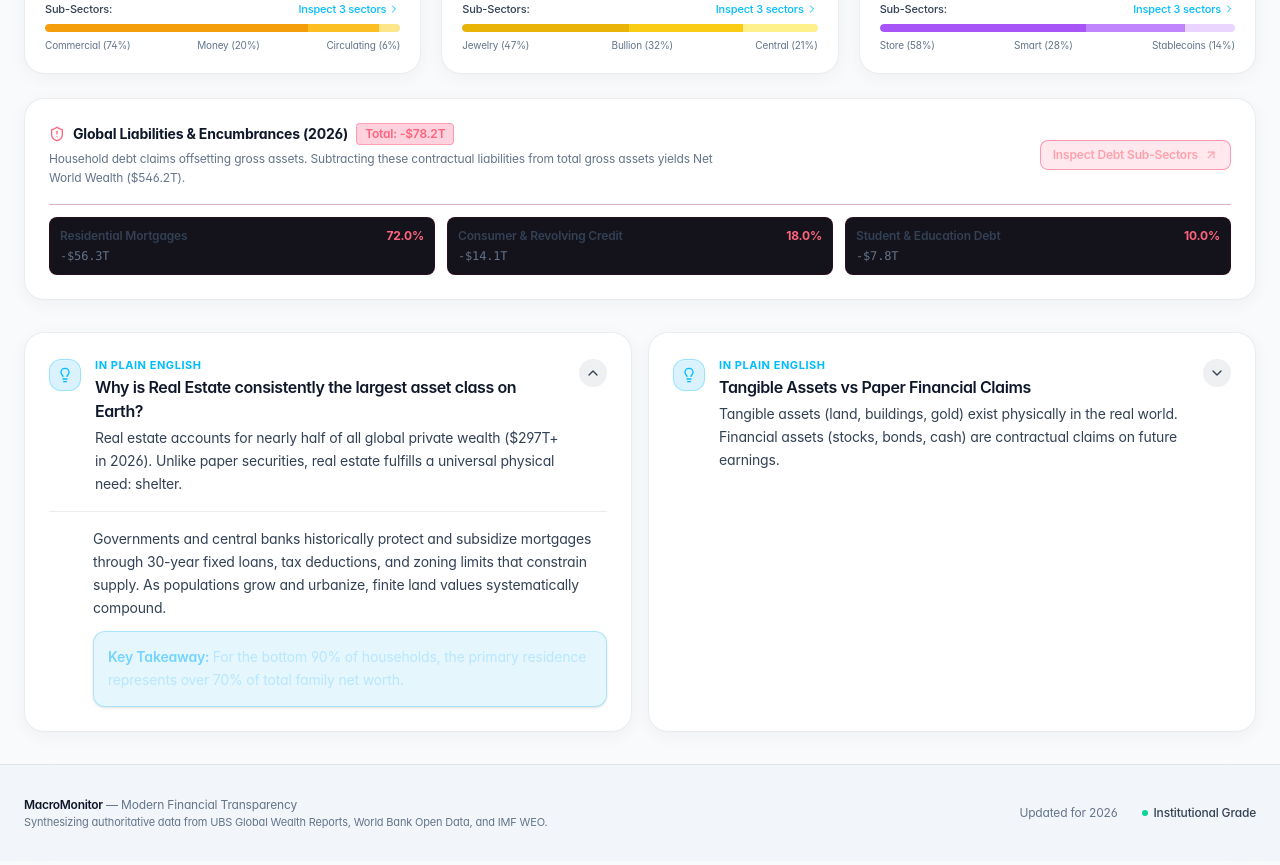
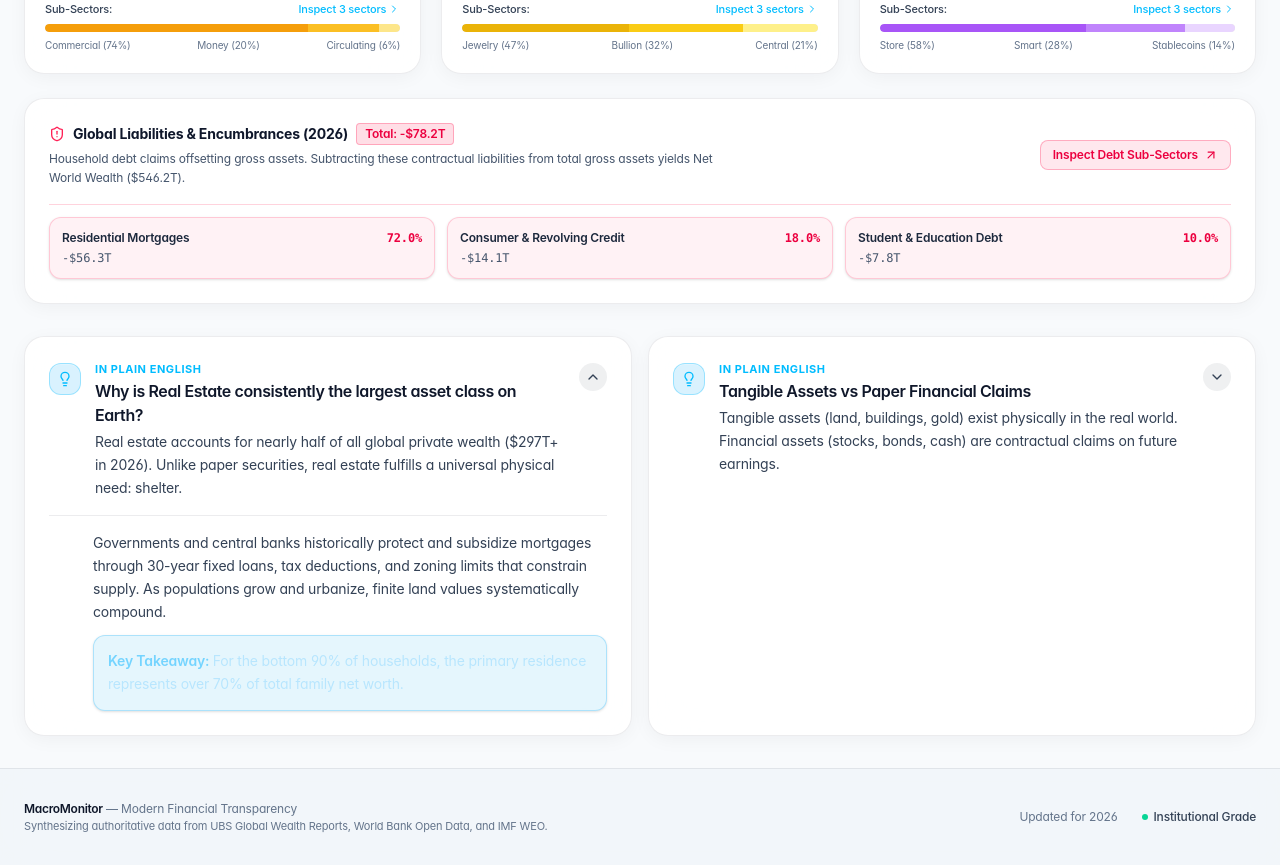
Before and after one commit to javichito/macro-monitor, a Next.js app: page /assets in a window 1280 px wide. Shown: the part 1440-2305 px from the top of the page. Built offline with nearby package versions, Linux system fonts and the light colour scheme.

Commit message:
fix(assets): enhance contrast and light-mode readability of liabilities breakdown cards

```diff
--- a/src/app/globals.css
+++ b/src/app/globals.css
@@ -204,6 +204,22 @@ html.light .bg-white\/\[0\.2\] {
   background-color: rgba(15, 23, 42, 0.09) !important;
 }
 
+/* Automatic conversion of hardcoded dark containers in Light Mode */
+html.light .bg-\[\#14121a\] {
+  background-color: rgba(244, 63, 94, 0.06) !important;
+  border-color: rgba(244, 63, 94, 0.20) !important;
+}
+html.light .bg-\[\#0c1017\],
+html.light .bg-\[\#0c1017\]\/90,
+html.light .bg-\[\#12141c\],
+html.light .bg-\[\#12151e\],
+html.light .bg-\[\#121622\],
+html.light .bg-\[\#161a26\],
+html.light .bg-\[\#0e121b\]\/95 {
+  background-color: #ffffff !important;
+  color: #0f172a !important;
+}
+
 /* Border strokes for Light Mode */
 html.light .border-white\/10,
 html.light .border-white\/15,
--- a/src/components/assets/AssetEvolutionChart.tsx
+++ b/src/components/assets/AssetEvolutionChart.tsx
@@ -387,19 +387,19 @@ export function AssetEvolutionChart({
       </div>
 
       {/* Household Liabilities & Net Global Wealth Balance Sheet */}
-      <div className="apple-card p-5 sm:p-6 border-rose-500/30 bg-gradient-to-br from-rose-500/[0.08] via-white/[0.02] to-transparent shadow-sm">
+      <div className="apple-card p-5 sm:p-6 border-rose-500/30 bg-gradient-to-br from-rose-500/[0.06] via-transparent to-transparent shadow-sm">
         <div className="flex flex-col lg:flex-row lg:items-center justify-between gap-4">
           <div className="space-y-1">
             <div className="flex items-center gap-2">
-              <ShieldAlert className="h-4 w-4 text-rose-400" />
-              <h4 className="text-sm font-bold text-white">
+              <ShieldAlert className="h-4 w-4 text-rose-500 dark:text-rose-400" />
+              <h4 className="text-sm font-bold text-slate-900 dark:text-white">
                 Global Liabilities & Encumbrances ({activeYearData.year})
               </h4>
-              <span className="rounded bg-rose-500/20 px-2 py-0.5 text-xs font-semibold text-rose-400 border border-rose-500/30">
+              <span className="rounded bg-rose-500/15 px-2 py-0.5 text-xs font-semibold text-rose-600 dark:text-rose-400 border border-rose-500/30">
                 Total: -{formatCurrency(adjustValue(activeYearData.totalLiabilitiesTrillion, activeYearData.year, currencyPerspective) * 1_000_000_000_000, { compact: true })}
               </span>
             </div>
-            <p className="text-xs text-slate-400 max-w-2xl leading-relaxed">
+            <p className="text-xs text-slate-600 dark:text-slate-400 max-w-2xl leading-relaxed">
               Household debt claims offsetting gross assets. Subtracting these contractual liabilities from total gross assets yields Net World Wealth ({formatCurrency(adjustValue(activeYearData.netWealthTrillion, activeYearData.year, currencyPerspective) * 1_000_000_000_000, { compact: true })}).
             </p>
           </div>
@@ -419,7 +419,7 @@ export function AssetEvolutionChart({
                 });
               }
             }}
-            className="inline-flex items-center gap-1.5 rounded-lg border border-rose-500/40 bg-rose-500/10 px-3 py-1.5 text-xs font-semibold text-rose-300 hover:bg-rose-500/20 transition-colors shrink-0"
+            className="inline-flex items-center gap-1.5 rounded-lg border border-rose-500/30 bg-rose-500/10 px-3 py-1.5 text-xs font-semibold text-rose-600 dark:text-rose-300 hover:bg-rose-500/20 transition-colors shrink-0"
           >
             Inspect Debt Sub-Sectors <ArrowUpRight className="h-3.5 w-3.5" />
           </button>
@@ -427,16 +427,19 @@ export function AssetEvolutionChart({
 
         {/* Liabilities Sub-Sector Preview */}
         {activeYearData.liabilityBreakdown && (
-          <div className="mt-4 pt-3 border-t border-rose-900/30 grid grid-cols-1 sm:grid-cols-3 gap-3 text-xs">
+          <div className="mt-4 pt-3 border-t border-rose-500/20 grid grid-cols-1 sm:grid-cols-3 gap-3 text-xs">
             {activeYearData.liabilityBreakdown.map((liab) => (
-              <div key={liab.id} className="rounded-lg bg-[#14121a] p-2.5 border border-rose-900/20">
+              <div
+                key={liab.id}
+                className="rounded-xl bg-rose-500/[0.06] dark:bg-white/[0.03] p-3 border border-rose-500/20 dark:border-rose-500/20 shadow-sm"
+              >
                 <div className="flex justify-between items-center mb-1">
-                  <span className="font-semibold text-slate-300">{liab.name}</span>
-                  <span className="font-bold text-rose-400">
+                  <span className="font-semibold text-slate-800 dark:text-slate-200">{liab.name}</span>
+                  <span className="font-bold text-rose-600 dark:text-rose-400 font-mono">
                     {formatPercent(liab.shareOfParentPercent)}
                   </span>
                 </div>
-                <span className="text-xs font-mono text-slate-400">
+                <span className="text-xs font-mono font-medium text-slate-600 dark:text-slate-400">
                   -{formatCurrency(adjustValue(liab.valueTrillion, activeYearData.year, currencyPerspective) * 1_000_000_000_000, { compact: true })}
                 </span>
               </div>
```
